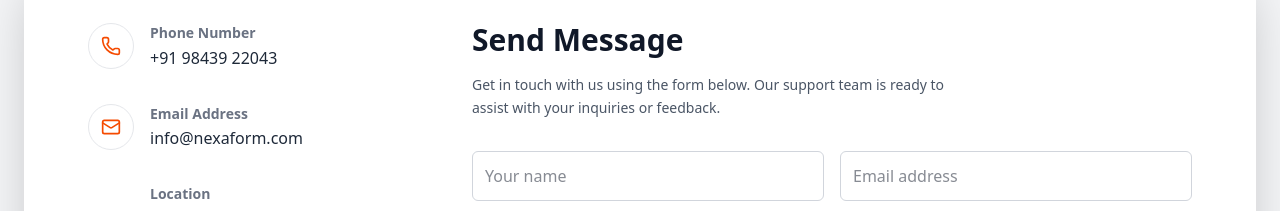
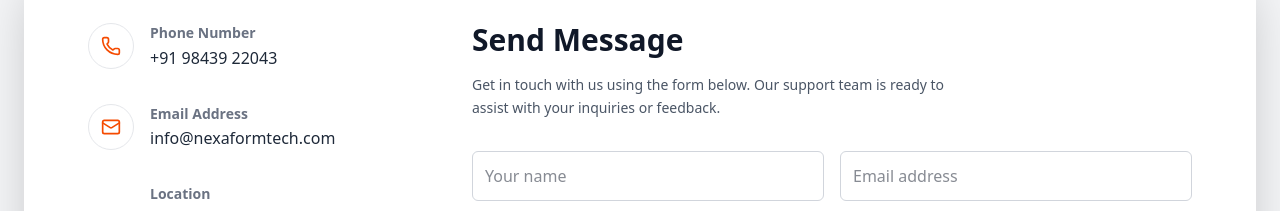
Before and after one commit to muthu-gmc/nft-website, a Next.js app: page / in a window 1280 px wide. Shown: the part 4580-4791 px from the top of the page. Built offline with nearby package versions, Linux system fonts and the light colour scheme.

Commit message:
Fix email ID in contact sections

```diff
--- a/src/components/Contact.tsx
+++ b/src/components/Contact.tsx
@@ -12,7 +12,7 @@ const contactDetails = [
   {
     icon: Mail,
     title: 'Email Address',
-    value: 'info@nexaform.com',
+    value: 'info@nexaformtech.com',
     href: 'mailto:example@gmail.com',
   },
   {
```
